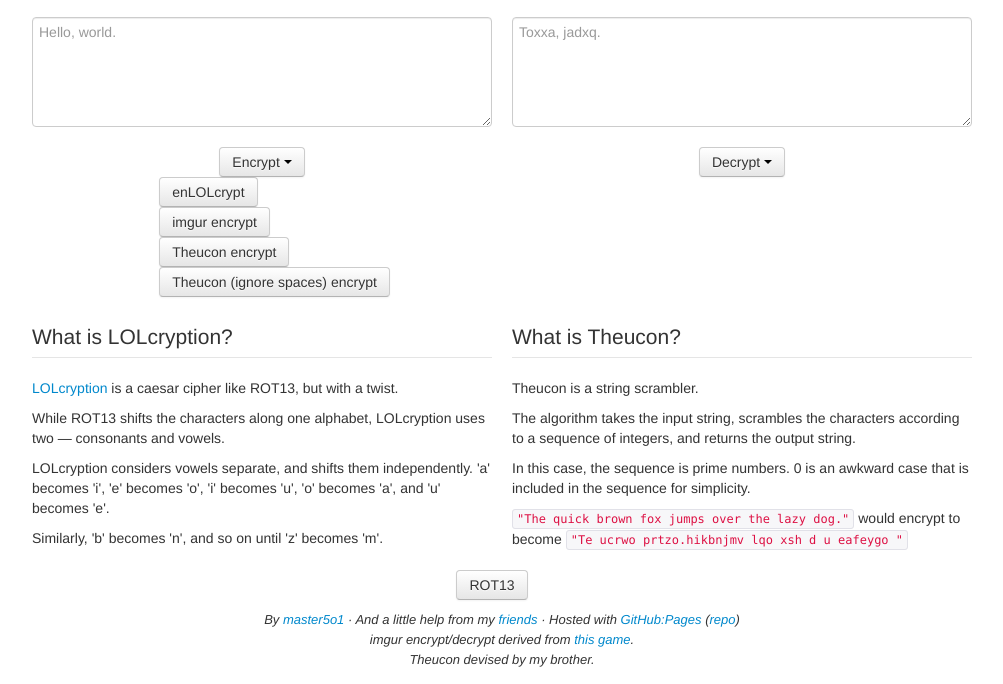
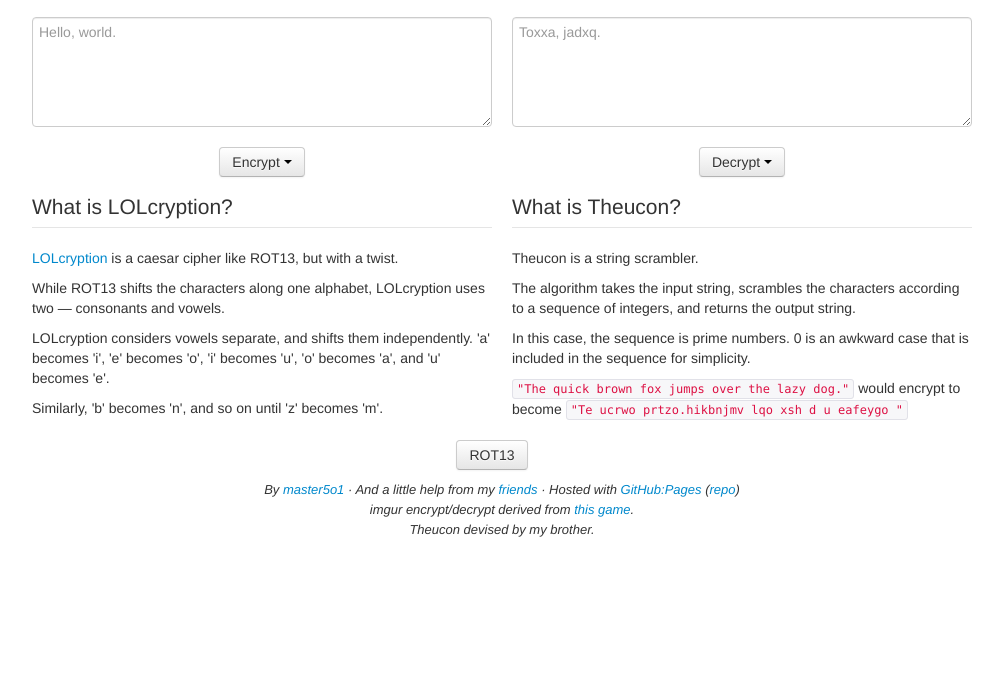
Before and after one commit to master5o1/lolcryption.master5o1.com, a website with bundled scripts: page index.html in a window 1280 px wide. Shown: the part 116-800 px from the top of the page, without its empty margins (138-1141 px from the left). Built offline with nearby package versions, Linux system fonts and the light colour scheme.

Commit message:
Update index.html

```diff
--- a/index.html
+++ b/index.html
@@ -28,7 +28,7 @@
 							<a class="btn dropdown-toggle" data-toggle="dropdown" href="#">
 								Encrypt <span class="caret"></span>
 							</a>
-							<ul class="" style="text-align: left;">
+							<ul class="dropdown-menu" style="text-align: left;">
 								<li>
 									<a href="#" class="btn from-plaintext" data-algorithm="enlolcrypt">enLOLcrypt</a>
 								</li>
```
